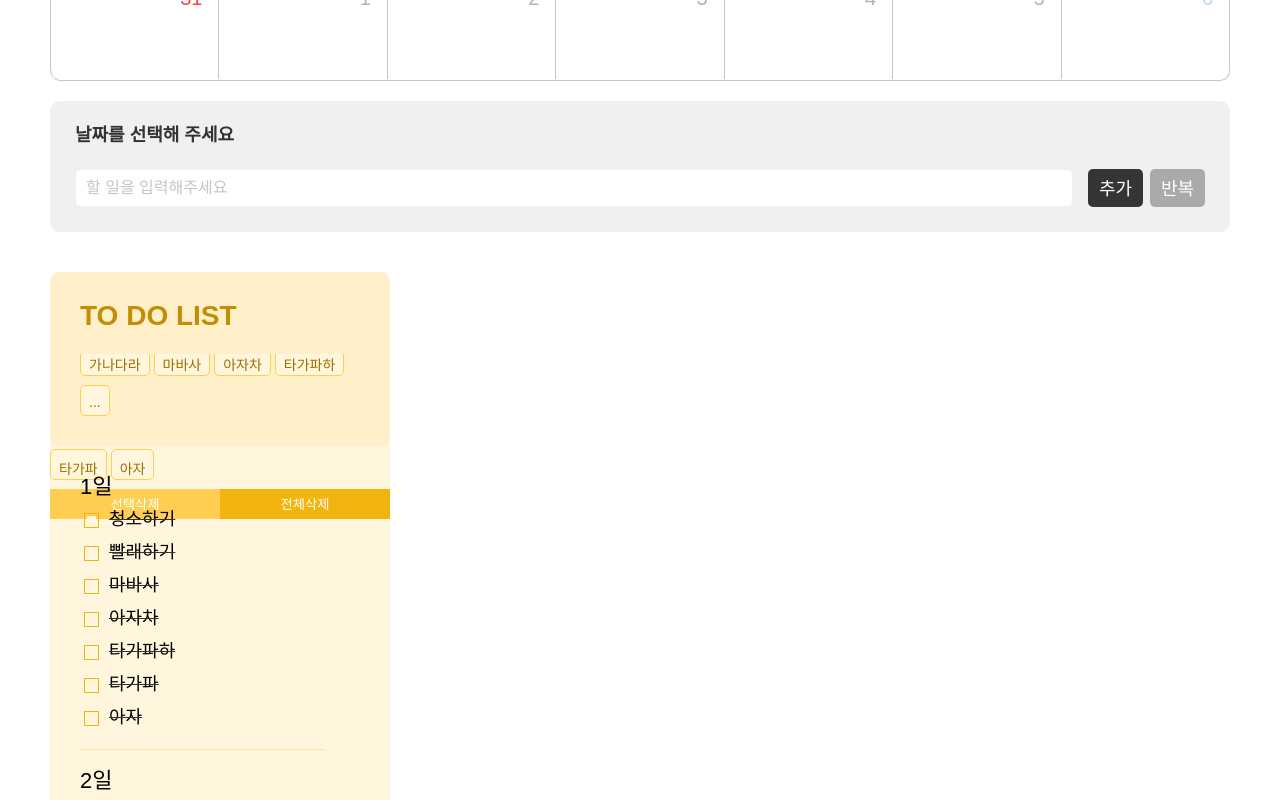
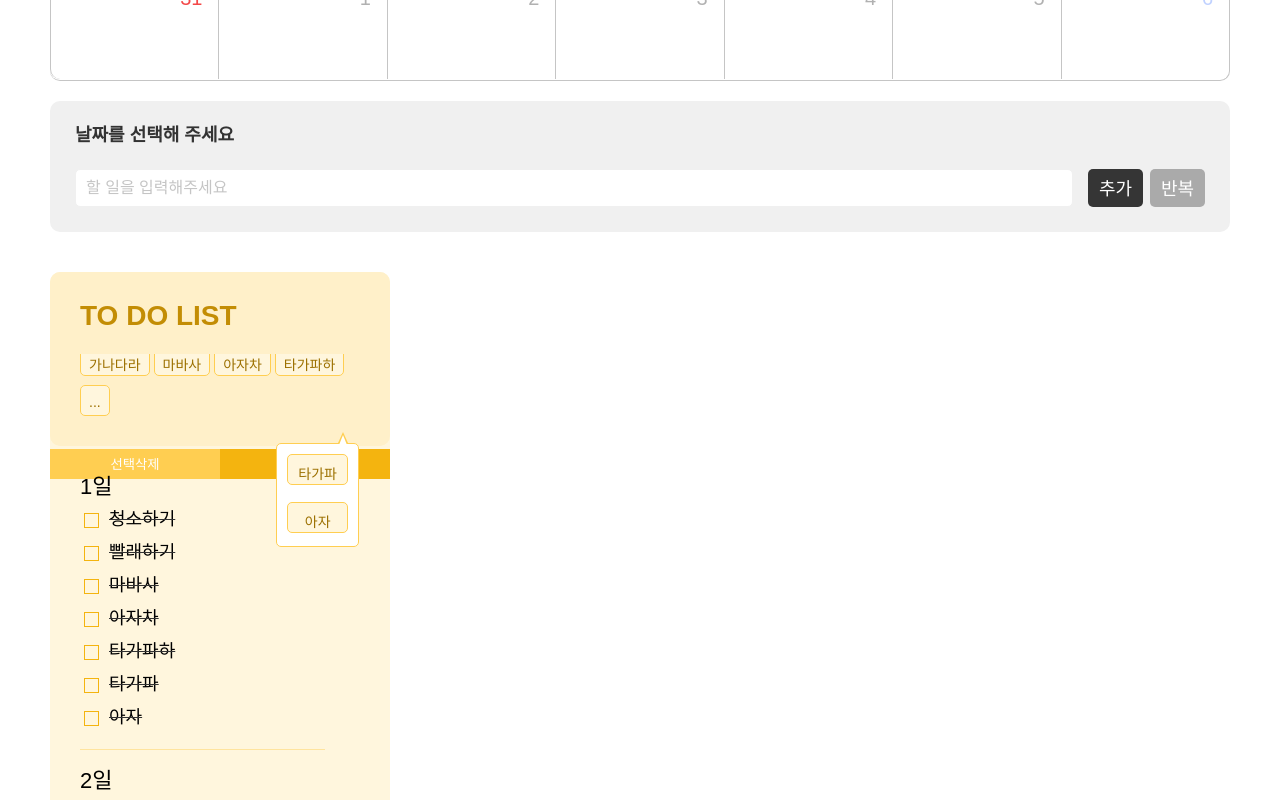
Before and after one commit to todoCalendar/todoCalendar, a React (Vite) app: page / in a window 1280 px wide. Both pictures are taken after a click on the button "...". Shown: the part 757-1557 px from the top of the page. Built offline with nearby package versions, Linux system fonts and the light colour scheme; a web font is replaced by a local one.

Commit message:
더보기 버튼 디자인

```diff
--- a/src/assets/css/filter-btns.module.css
+++ b/src/assets/css/filter-btns.module.css
@@ -1,3 +1,6 @@
+.filter-btn-wrapper {
+    position: relative;
+}
 .filter-btn-group {
     margin: 0 26px 24px 30px;
     width: 280px;
@@ -7,8 +10,56 @@
     overflow: hidden;
 }
 
-.btn-more {
-    /* display: none; */
+/* 드롭다운 메뉴 컨테이너 */
+.dropdown-menu {
+    position: absolute;
+    top: calc(100% + 18px); /* 버튼 그룹 바로 아래 + 꼬리 공간(12px) */
+    right: 31px; /* 오른쪽에 붙이기 */
+
+    /* 디자인 */
+    background-color: #ffffff;
+    border: 1px solid var(--main-color);
+    border-radius: 5px;
+    padding: 10px 10px 4px 10px;
+    z-index: 10;
+
+    /* 내부 버튼 정렬 */
+    display: flex;
+    flex-direction: column;
+    gap: 8px; /* 버튼 사이 간격 */
+}
+
+/* 드롭다운 메뉴 안의 버튼 스타일 (기존 filter-btn 재사용) */
+.dropdown-menu .filter-btn {
+    width: 100%;
+}
+
+/* 꼬리의 테두리 부분 (뒤에 위치) */
+.dropdown-menu::before {
+    content: "";
+    position: absolute;
+    top: -12px; /* 드롭다운 메뉴 상단에서 테두리 두께만큼 위로 */
+    right: 10px; /* '...' 버튼 근처 오른쪽 위치 */
+
+    /* 삼각형 모양 만들기 */
+    border-top: 0px solid transparent;
+    border-left: 5px solid transparent;
+    border-right: 5px solid transparent;
+    border-bottom: 11px solid var(--main-color); /* 테두리 색상 */
+}
+
+/* 꼬리의 흰색 내용물 부분 (앞에 위치) */
+.dropdown-menu::after {
+    content: "";
+    position: absolute;
+    top: -9px; /* 드롭다운 메뉴 상단에서 위로 */
+    right: 11px; /* 테두리 안쪽에 보이도록 미세 조정 */
+
+    /* 삼각형 모양 만들기 */
+    border-top: 0px solid transparent;
+    border-left: 4px solid transparent;
+    border-right: 4px solid transparent;
+    border-bottom: 10px solid #ffffff; /* 메뉴 배경과 같은 흰색 */
 }
 
 .filter-btn,
@@ -31,10 +82,8 @@
 }
 
 .filter-btn:hover {
-    background-color: var(--subText-color);
-    color: var(--bg-yellow-color);
+    cursor: pointer;
 }
-/* 필터 목록에 있는 애한테 css active (action에 추가 필요) */
-.filter-btn .active {
+.active {
     background-color: var(--main-color);
 }
--- a/src/components/FilteredTodoList.jsx
+++ b/src/components/FilteredTodoList.jsx
@@ -12,13 +12,13 @@ import styles from "../assets/css/filter-btns.module.css";
 export function FilteredTodoList() {
     const dispatch = useDispatch();
     const todos = useSelector((state) => state.todos);
+    const activeFilter = useSelector((state) => state.activeFilter);
 
     const filters = useMemo(() => {
         const filterSet = new Set(todos.map((todo) => todo.text));
         return Array.from(filterSet);
     }, [todos]);
 
-    // 초기값은 filters.length로 유지하여 첫 렌더링 시 모든 버튼을 DOM에 그려 측정을 준비합니다.
     const [visibleCount, setVisibleCount] = useState(filters.length);
     const containerRef = useRef(null);
     const buttonRefs = useRef([]); // 일반 필터 버튼 ref
@@ -93,12 +93,15 @@ export function FilteredTodoList() {
                     <button
                         key={i}
                         ref={(el) => (buttonRefs.current[i] = el)}
-                        className={styles["filter-btn"]}
-                        onClick={() => dispatch(filterTodo(filter))}
+                        className={`${activeFilter.includes(filter) ? styles.active : ""} ${styles["filter-btn"]}`}
+                        onClick={() => {
+                            dispatch(filterTodo(filter));
+                        }}
                     >
                         {filter}
                     </button>
                 ))}
+
                 {showMoreButton && (
                     <button
                         className={styles["btn-more"]}
@@ -114,11 +117,8 @@ export function FilteredTodoList() {
                     {filters.slice(visibleCount).map((filter, i) => (
                         <button
                             key={i}
-                            className={styles["filter-btn"]}
-                            onClick={() => {
-                                dispatch(filterTodo(filter));
-                                setIsExpanded(false);
-                            }}
+                            className={`${activeFilter.includes(filter) ? styles.active : ""} ${styles["filter-btn"]}`}
+                            onClick={() => dispatch(filterTodo(filter))}
                         >
                             {filter}
                         </button>
```
